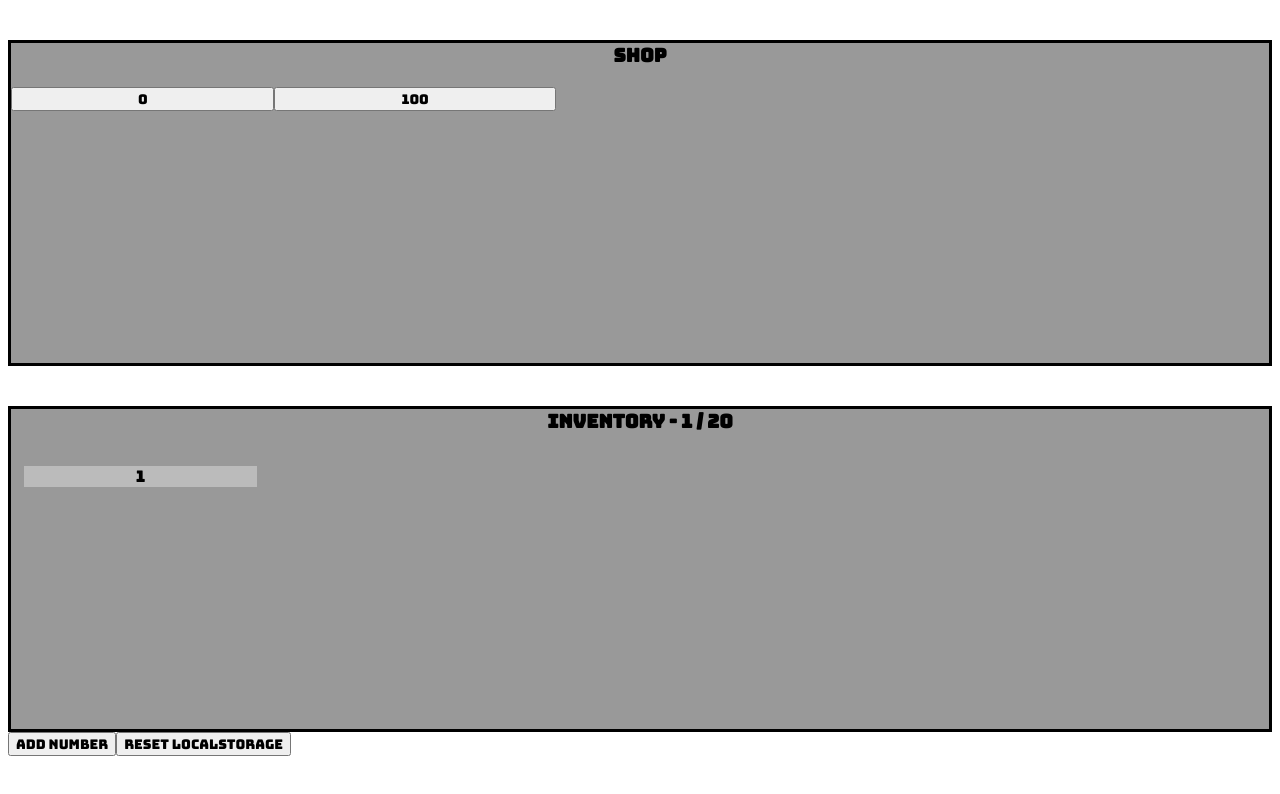
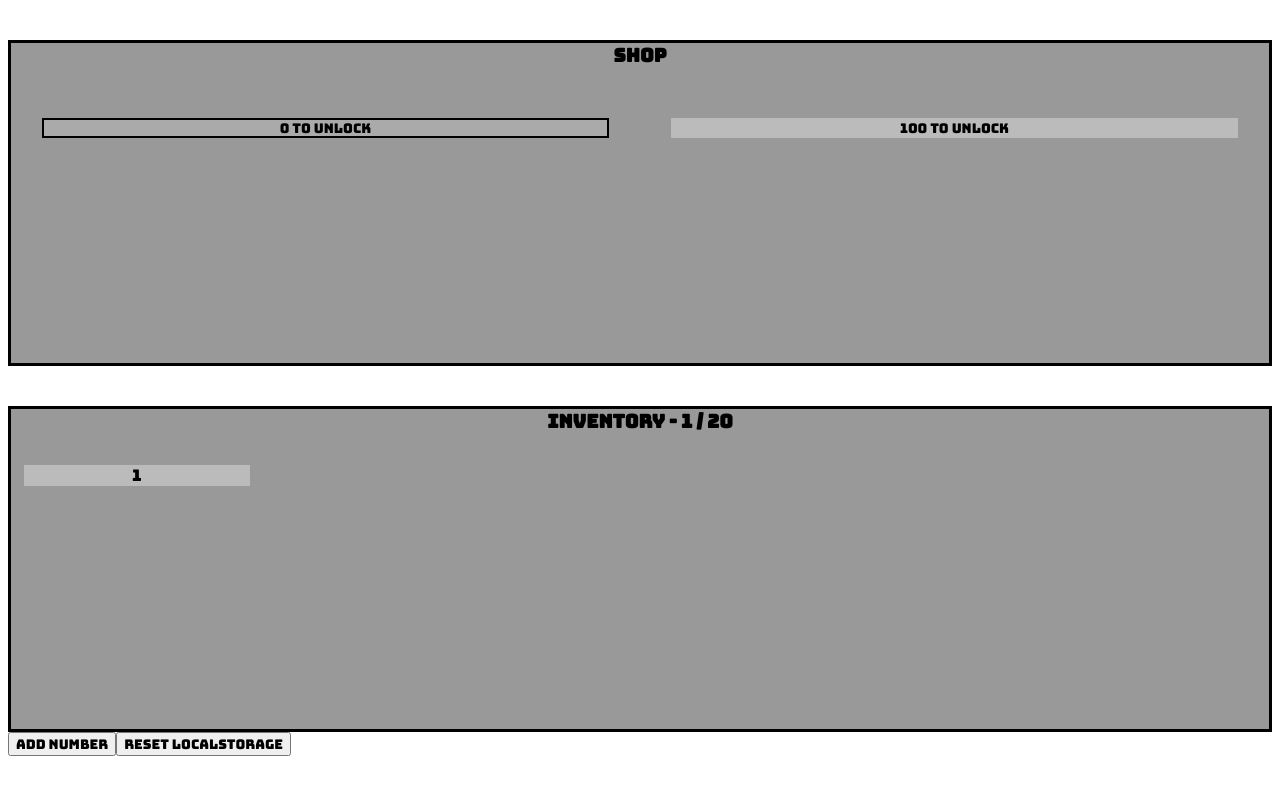
Before and after one commit to bu-gye-jeong/not-a-merge-game, a React (Create React App) app: page / in a window 1280 px wide. Shown: the top 794 px of the page. Built offline with nearby package versions, Linux system fonts and the light colour scheme.

Commit message:
made shop works properly

```diff
--- a/src/components/invItem.tsx
+++ b/src/components/invItem.tsx
@@ -1,5 +1,17 @@
 import React from "react";
 
-export const InvItem = ({ content }: { content: number }) => {
-  return <span className="invItem">{content}</span>;
+export const InvItem = ({
+  content,
+  canClick,
+  onClick,
+}: {
+  content: number;
+  canClick: boolean;
+  onClick: React.MouseEventHandler<HTMLButtonElement>;
+}) => {
+  return (
+    <span className={`invItem ${canClick ? "canClick" : ""}`} onClick={onClick}>
+      {content}
+    </span>
+  );
 };
--- a/src/components/shopItem.tsx
+++ b/src/components/shopItem.tsx
@@ -4,12 +4,24 @@ import { IShopContent } from "../constants/shopContents";
 export const ShopItem = ({
   content,
   isOpen,
+  isClicked,
+  canClick,
+  onClick,
 }: {
   content: IShopContent;
   isOpen: boolean;
+  isClicked: boolean;
+  canClick: boolean;
+  onClick: React.MouseEventHandler<HTMLButtonElement>;
 }) => {
-  if (isOpen) {
-    return <button className="shopItem unlocked">{content.exp}</button>;
-  }
-  return <button className="shopItem locked">{content.price}</button>;
+  return (
+    <button
+      className={`shopItem
+            ${isOpen ? "unlocked" : "locked"}
+            ${isClicked ? "clicked" : ""}
+            ${canClick ? "canClick" : ""}`}
+      onClick={onClick}>
+      {isOpen ? content.exp : content.price + " to unlock"}
+    </button>
+  );
 };
--- a/src/containers/inventory.tsx
+++ b/src/containers/inventory.tsx
@@ -1,10 +1,27 @@
 import React from "react";
 import { InvItem } from "../components/invItem";
-import { useAppSelector } from "../utils/hooks";
+import { shopContents } from "../constants/shopContents";
+import { addNumber, clearClicked, clickNumber } from "../slices/saveSlice";
+import { useAppDispatch, useAppSelector } from "../utils/hooks";
 
 export const Inventory = () => {
+  const dispatch = useAppDispatch();
+
   const inventory = useAppSelector((state) => state.save.inventory);
   const invMax = useAppSelector((state) => state.save.invMax);
+  const clickedShop = useAppSelector((state) => state.save.clickedShop);
+  const clickedNumber = useAppSelector((state) => state.save.clickedNumber);
+
+  const handleClick = (index: number) => {
+    const shopContent = shopContents[clickedShop!];
+    if (clickedNumber?.length ?? 0 + 1 < shopContent.paramCount)
+      return dispatch(clickNumber(index));
+    const calcParam = clickedNumber
+      ? [...clickedNumber, index].map((v) => inventory[v])
+      : [inventory[index]];
+    dispatch(addNumber(shopContent.calc(...calcParam)));
+    dispatch(clearClicked());
+  };
 
   return (
     <div id="inventory">
@@ -13,7 +30,16 @@ export const Inventory = () => {
       </h3>
       <div id="invItems">
         {inventory.map((item, index) => {
-          return <InvItem content={item} key={index}></InvItem>;
+          return (
+            <InvItem
+              content={item}
+              canClick={
+                clickedShop !== undefined &&
+                (clickedNumber === undefined || !clickedNumber.includes(index))
+              }
+              onClick={() => handleClick(index)}
+              key={index}></InvItem>
+          );
         })}
       </div>
     </div>
--- a/src/containers/shop.tsx
+++ b/src/containers/shop.tsx
@@ -1,10 +1,26 @@
 import React from "react";
 import { ShopItem } from "../components/shopItem";
 import { shopContents } from "../constants/shopContents";
-import { useAppSelector } from "../utils/hooks";
+import { addMoney, buyOrSellShopItem, clickShop } from "../slices/saveSlice";
+import { useAppDispatch, useAppSelector } from "../utils/hooks";
 
 export const Shop = () => {
+  const dispatch = useAppDispatch();
+
   const isBought = useAppSelector((state) => state.save.itemBought);
+  const money = useAppSelector((state) => state.save.money);
+  const clickedShop = useAppSelector((state) => state.save.clickedShop);
+
+  function handleClick(index: number) {
+    if (isBought[index]) {
+      dispatch(clickShop(index));
+    } else {
+      const price = shopContents[index].price;
+      if (price > money) return;
+      dispatch(addMoney(-price));
+      dispatch(buyOrSellShopItem(index));
+    }
+  }
 
   const shopItems = (
     <div id="shopItems">
@@ -13,6 +29,11 @@ export const Shop = () => {
           <ShopItem
             content={item}
             isOpen={isBought[index]}
+            isClicked={index === clickedShop}
+            onClick={() => handleClick(index)}
+            canClick={
+              clickedShop === undefined && shopContents[index].price <= money
+            }
             key={index}></ShopItem>
         );
       })}
--- a/src/index.css
+++ b/src/index.css
@@ -1,4 +1,10 @@
 @import url("https://fonts.googleapis.com/css2?family=Bungee&display=swap");
+
+@font-face {
+  font-family: "NeoEular";
+  src: url("./resources/NeoEuler-VGO00.otf");
+}
+
 * {
   font-family: "Bungee", cursive;
 }
@@ -8,6 +14,18 @@
   position: sticky;
   margin-top: 0;
   flex-basis: 100%;
+}
+
+.canClick:not(:hover) {
+  transition-duration: 0.2s;
+  background-color: #aaa;
+  box-shadow: 0 0 0 2px #000 inset;
+}
+
+.canClick:hover {
+  transition-duration: 0.3s;
+  background-color: #777;
+  cursor: pointer;
 }
 
 #shop {
@@ -20,7 +38,26 @@
 
 #shopItems {
   display: grid;
-  grid-template-columns: auto auto auto auto auto;
+  grid-template-columns: 50% 50%;
+}
+
+.shopItem {
+  display: inline-block;
+  margin: 5%;
+  width: 90%;
+  border: 0;
+  background-color: #bbb;
+  text-align: center;
+  vertical-align: middle;
+}
+
+.shopItem.unlocked {
+  font-family: "NeoEular", Bungee;
+  font-size: 1.5em;
+}
+
+.shopItem.clicked {
+  background-color: #ddd;
 }
 
 #inventory {
@@ -33,7 +70,7 @@
 
 #invItems {
   display: grid;
-  grid-template-columns: auto auto auto auto auto;
+  grid-template-columns: 20% 20% 20% 20% 20%;
 }
 
 .invItem {
--- a/src/slices/saveSlice.tsx
+++ b/src/slices/saveSlice.tsx
@@ -5,12 +5,16 @@ interface ISaveState {
   inventory: number[];
   invMax: number;
   itemBought: boolean[];
+  money: number;
+  clickedShop?: number;
+  clickedNumber?: number[];
 }
 
 export const initialState = {
   inventory: [1],
   invMax: 20,
   itemBought: new Array(shopContents.length).fill(false),
+  money: 0,
 } as ISaveState;
 
 const saveSlice = createSlice({
@@ -25,16 +29,41 @@ const saveSlice = createSlice({
       if (0 <= action.payload && action.payload < state.invMax)
         state.inventory.splice(action.payload, 1);
     },
-    buyShopItem(state, action: PayloadAction<number>) {
-      state.itemBought[action.payload] = true;
+    buyOrSellShopItem(state, action: PayloadAction<number>) {
+      state.itemBought[action.payload] = !state.itemBought[action.payload];
     },
     changeInvMax(state, action: PayloadAction<number>) {
       state.invMax = action.payload;
       state.inventory = state.inventory.slice(0, state.invMax);
     },
+    addMoney(state, action: PayloadAction<number>) {
+      state.money += action.payload;
+    },
+    clearClicked(state, action: PayloadAction) {
+      delete state.clickedNumber;
+      delete state.clickedShop;
+    },
+    clickShop(state, action: PayloadAction<number>) {
+      state.clickedShop = action.payload;
+    },
+    clickNumber(state, action: PayloadAction<number>) {
+      if (!state.clickedNumber) {
+        state.clickedNumber = [];
+      }
+      state.clickedNumber.push(action.payload);
+    },
   },
 });
 
-export const { addNumber } = saveSlice.actions;
+export const {
+  addNumber,
+  removeNumberByIndex,
+  buyOrSellShopItem,
+  changeInvMax,
+  addMoney,
+  clearClicked,
+  clickNumber,
+  clickShop,
+} = saveSlice.actions;
 
 export default saveSlice.reducer;
--- a/src/store.tsx
+++ b/src/store.tsx
@@ -2,6 +2,7 @@ import { configureStore } from "@reduxjs/toolkit";
 import saveReducer, {
   initialState as saveInitialState,
 } from "./slices/saveSlice";
+import { mergeObject } from "./utils/merge";
 
 const persistedState = JSON.parse(
   localStorage.getItem("notAMergeGame") || "{}"
@@ -11,7 +12,7 @@ const store = configureStore({
   reducer: {
     save: saveReducer,
   },
-  preloadedState: { ...persistedState, ...{ save: saveInitialState } },
+  preloadedState: mergeObject(persistedState, { save: saveInitialState }),
 });
 
 store.subscribe(() => {
--- /dev/null
+++ b/src/utils/merge.tsx
@@ -0,0 +1,28 @@
+// From https://github.com/spotky1004/Bunch-of-Achievements/blob/main/src/util/SaveLoad.js
+
+export function mergeObject(target: any, source: any) {
+  target = target ?? {};
+  for (const i in source) {
+    if (Array.isArray(source[i])) {
+      target[i] = target[i] ?? [];
+      mergeArray(target[i], source[i]);
+    } else if (typeof source[i] === "object") {
+      target[i] = mergeObject(target[i], source[i]);
+    } else {
+      target[i] = source[i].constructor(target[i] ?? source[i]);
+    }
+  }
+  return target;
+}
+export function mergeArray(target: Array<any>, source: Array<any>) {
+  for (let i = 0, l = source.length; i < l; i++) {
+    if (Array.isArray(source[i])) {
+      mergeArray(target[i], source[i]);
+    } else if (typeof source[i] === "object") {
+      target[i] = mergeObject(target[i], source[i]);
+    } else {
+      target[i] = source[i].constructor(target[i] ?? source[i]);
+    }
+  }
+  return target;
+}
```
Also changed, not shown: src/resources/NeoEuler-VGO00.otf (added).
